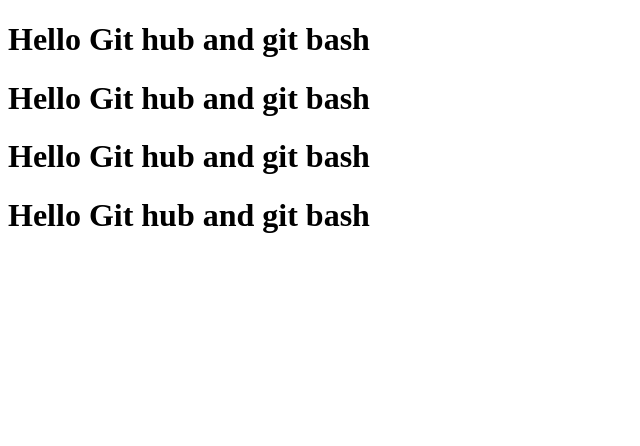
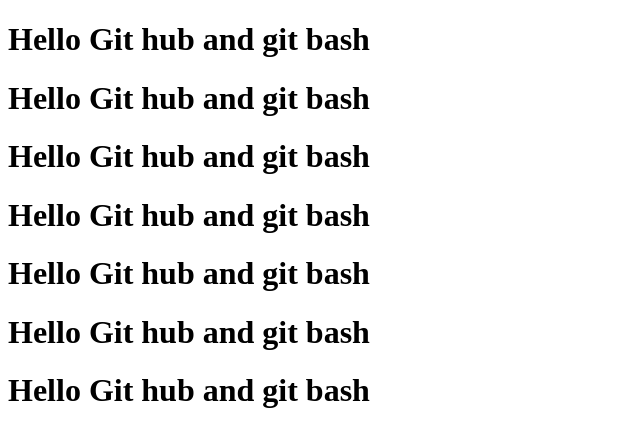
Before and after one commit to developernurhuda/new-project, a plain HTML site: page index.html in a window 1280 px wide. Shown: the whole page, without its empty margins (0-640 px from the left). Drawn offline with Linux system fonts and the light colour scheme.

Commit message:
new branch created

```diff
--- a/index.html
+++ b/index.html
@@ -12,6 +12,9 @@
     <h1> Hello Git hub and git bash </h1>
     <h1> Hello Git hub and git bash </h1>
     <h1> Hello Git hub and git bash </h1>
+    <h1> Hello Git hub and git bash </h1>
+    <h1> Hello Git hub and git bash </h1>
+    <h1> Hello Git hub and git bash </h1>
 
 </body>
 </html>
```
